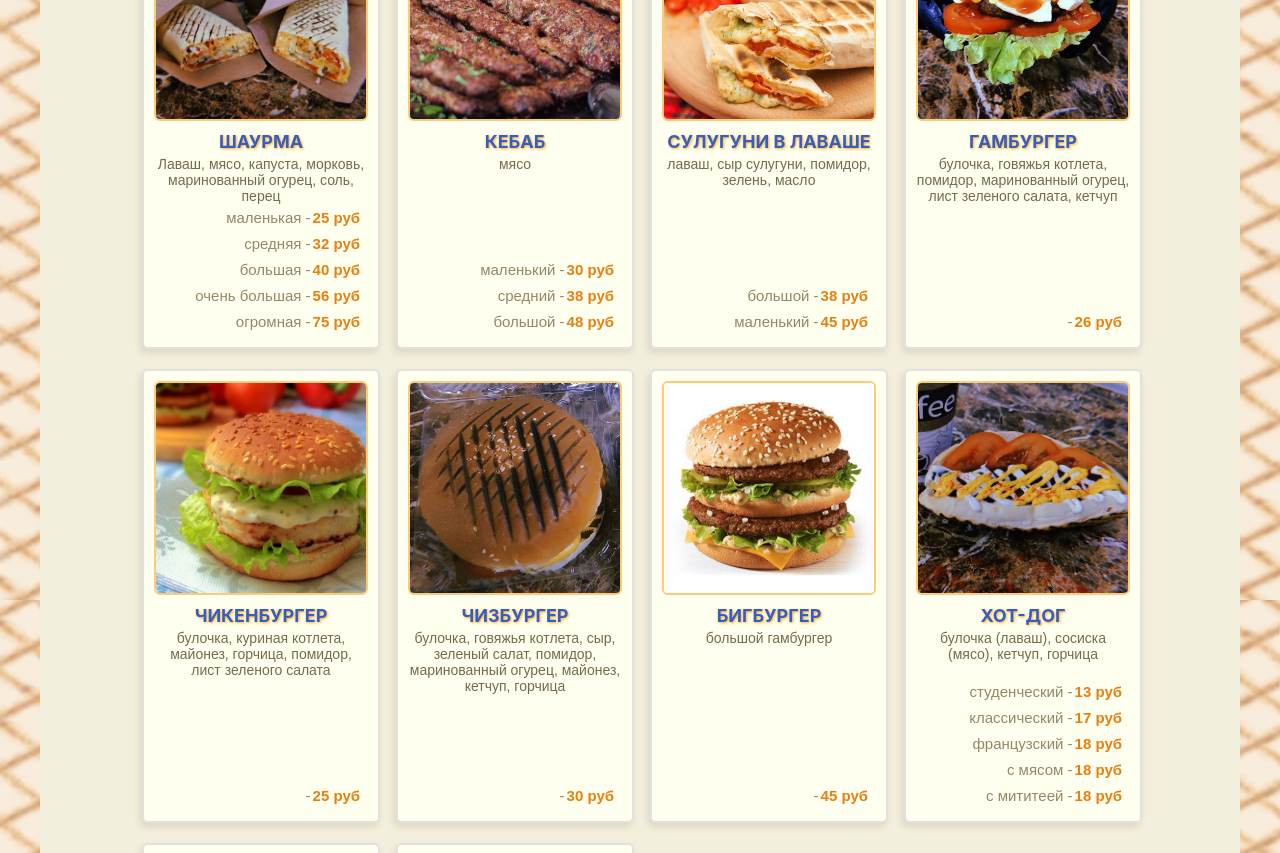
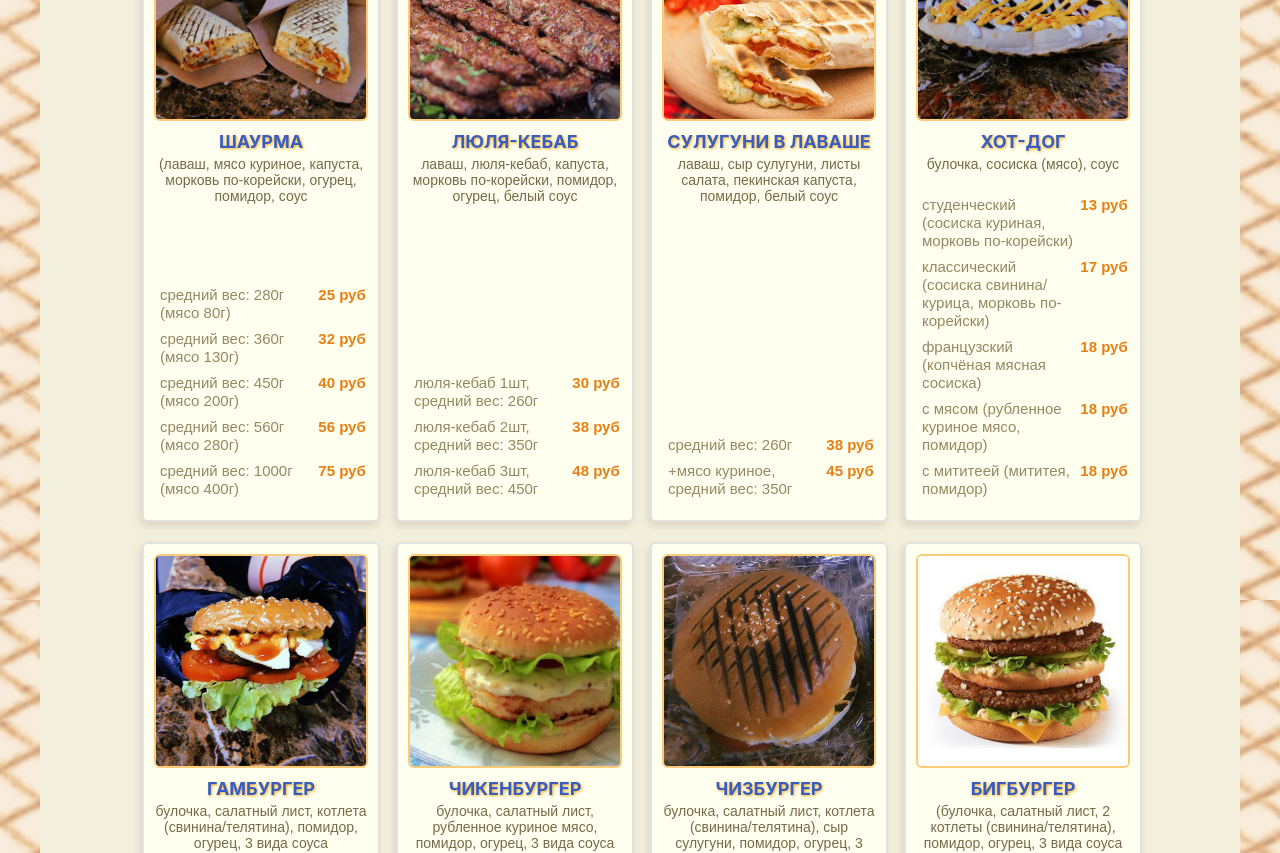
Before and after one commit to IrinaMalkush/Fast-Food-Like, a React (Create React App) app: page /menu/fast-food in a window 1280 px wide. Shown: the part 400-1253 px from the top of the page. Built offline with nearby package versions, Linux system fonts and the light colour scheme.

Commit message:
update menu and other information

```diff
--- a/src/components/MenuList.jsx
+++ b/src/components/MenuList.jsx
@@ -5,25 +5,25 @@ export const foodList = [
     fullimage: "/img/menuimages/shava.jpg",
     name: "шаурма",
     description:
-      "Лаваш, мясо, капуста, морковь, маринованный огурец, соль, перец",
+      "(лаваш, мясо куриное, капуста, морковь по-корейски, огурец, помидор, соус",
     pricelist: [
-      { pricename: "маленькая", price: "25 руб" },
-      { pricename: "средняя", price: "32 руб" },
-      { pricename: "большая", price: "40 руб" },
-      { pricename: "очень большая", price: "56 руб" },
-      { pricename: "огромная", price: "75 руб" },
+      { pricename: "средний вес: 280г (мясо 80г)", price: "25 руб" },
+      { pricename: "средний вес: 360г (мясо 130г)", price: "32 руб" },
+      { pricename: "средний вес: 450г (мясо 200г)", price: "40 руб" },
+      { pricename: "средний вес: 560г (мясо 280г)", price: "56 руб" },
+      { pricename: "средний вес: 1000г (мясо 400г)", price: "75 руб" },
     ],
   },
   {
     id: "1_kebab",
     image: "/img/menuimages/kebab.png",
     fullimage: "/img/menuimages/kebabmini.png",
-    name: "кебаб",
-    description: "мясо",
+    name: "люля-кебаб",
+    description: "лаваш, люля-кебаб, капуста, морковь по-корейски, помидор, огурец, белый соус",
     pricelist: [
-      { pricename: "маленький", price: "30 руб" },
-      { pricename: "средний", price: "38 руб" },
-      { pricename: "большой", price: "48 руб" },
+      { pricename: "люля-кебаб 1шт, средний вес: 260г", price: "30 руб" },
+      { pricename: "люля-кебаб 2шт, средний вес: 350г", price: "38 руб" },
+      { pricename: "люля-кебаб 3шт, средний вес: 450г", price: "48 руб" },
     ],
   },
   {
@@ -31,70 +31,70 @@ export const foodList = [
     image: "/img/menuimages/suluguni-v-lavashe.jpg",
     fullimage: "/img/menuimages/suluguni-v-lavashemini.jpg",
     name: "сулугуни в лаваше",
-    description: "лаваш, сыр сулугуни, помидор, зелень, масло",
+    description: "лаваш, сыр сулугуни, листы салата, пекинская капуста, помидор, белый соус",
     pricelist: [
-      { pricename: "большой", price: "38 руб" },
-      { pricename: "маленький", price: "45 руб" },
+      { pricename: "средний вес: 260г", price: "38 руб" },
+      { pricename: "+мясо куриное, средний вес: 350г", price: "45 руб" },
     ],
   },
   {
-    id: "3_hambutger",
+    id: "3_hot-dog",
+    image: "/img/menuimages/hotdog.jpg",
+    fullimage: "/img/menuimages/hotdogmini.jpg",
+    name: "хот-дог",
+    description: "булочка, сосиска (мясо), соус",
+    pricelist: [
+      { pricename: "студенческий (сосиска куриная, морковь по-корейски)", price: "13 руб" },
+      { pricename: "классический (сосиска свинина/курица, морковь по-корейски)", price: "17 руб" },
+      { pricename: "французский (копчёная мясная сосиска)", price: "18 руб" },
+      { pricename: "с мясом (рубленное куриное мясо, помидор)", price: "18 руб" },
+      { pricename: "с мититеей (мититея, помидор)", price: "18 руб" },
+    ],
+  },
+  {
+    id: "4_hambutger",
     image: "/img/menuimages/gamburger.jpg",
     fullimage: "/img/menuimages/gamburgermini.jpg",
     name: "гамбургер",
     description:
-      "булочка, говяжья котлета, помидор, маринованный огурец, лист зеленого салата, кетчуп",
+      "булочка, салатный лист, котлета (свинина/телятина), помидор, огурец, 3 вида соуса",
     pricelist: [{ pricename: "", price: "26 руб" }],
   },
   {
-    id: "4_chickenbutger",
+    id: "5_chickenbutger",
     image: "/img/menuimages/chickenburger.jpg",
     fullimage: "/img/menuimages/chickenburgermini.jpg",
     name: "чикенбургер",
     description:
-      "булочка, куриная котлета, майонез, горчица, помидор, лист зеленого салата",
+      "булочка, салатный лист, рубленное куриное мясо, помидор, огурец, 3 вида соуса",
     pricelist: [{ pricename: "", price: "25 руб" }],
   },
   {
-    id: "5_cheesebutger",
+    id: "6_cheesebutger",
     image: "/img/menuimages/cheeseburger.jpg",
     fullimage: "/img/menuimages/cheeseburgermini.jpg",
     name: "чизбургер",
     description:
-      "булочка, говяжья котлета, сыр, зеленый салат, помидор, маринованный огурец, майонез, кетчуп, горчица",
+      "булочка, салатный лист, котлета (свинина/телятина), сыр сулугуни, помидор, огурец, 3 вида соуса",
     pricelist: [{ pricename: "", price: "30 руб" }],
   },
   {
-    id: "6_bigburger",
+    id: "7_bigburger",
     image: "/img/menuimages/bigburger.jpg",
     fullimage: "/img/menuimages/bigburgermini.jpg",
     name: "бигбургер",
-    description: "большой гамбургер",
+    description: "(булочка, салатный лист, 2 котлеты (свинина/телятина), помидор, огурец, 3 вида соуса",
     pricelist: [{ pricename: "", price: "45 руб" }],
-  },
-  {
-    id: "7_hot-dog",
-    image: "/img/menuimages/hotdog.jpg",
-    fullimage: "/img/menuimages/hotdogmini.jpg",
-    name: "хот-дог",
-    description: "булочка (лаваш), сосиска (мясо), кетчуп, горчица",
-    pricelist: [
-      { pricename: "студенческий", price: "13 руб" },
-      { pricename: "классический", price: "17 руб" },
-      { pricename: "французский", price: "18 руб" },
-      { pricename: "с мясом", price: "18 руб" },
-      { pricename: "с мититеей", price: "18 руб" },
-    ],
   },
   {
     id: "8_frenchfry",
     image: "/img/menuimages/frenchfry.jpg",
     fullimage: "/img/menuimages/frenchfrymini.jpg",
     name: "картофель фри",
-    description: "",
+    description: "картофель фри, специи",
     pricelist: [
-      { pricename: "большой", price: "17 руб" },
-      { pricename: "маленький", price: "22 руб" },
+      { pricename: "средний вес: 100г", price: "17 руб" },
+      { pricename: "средний вес: 170г", price: "22 руб" },
     ],
   },
   {
@@ -102,10 +102,10 @@ export const foodList = [
     image: "/img/menuimages/chickenwings.jpg",
     fullimage: "/img/menuimages/chickenwingsmini.jpg",
     name: "наггетсы",
-    description: "",
+    description: "куринные наггетсы",
     pricelist: [
-      { pricename: "большой", price: "20 руб" },
-      { pricename: "маленький", price: "28 руб" },
+      { pricename: "средний вес: 100г", price: "20 руб" },
+      { pricename: "средний вес: 160г", price: "28 руб" },
     ],
   },
 ];
@@ -124,14 +124,14 @@ export const addsList = [
     image: "/img/menuimages/meet.jpg",
     fullimage: "/img/menuimages/meetmini.jpg",
     name: "мясо",
-    description: "",
-    pricelist: [{ pricename: "", price: "6 руб" }],
+    description: "мясо куриное",
+    pricelist: [{ pricename: "", price: "7 руб" }],
   },
   {
     id: "2_more-french-fry",
     image: "/img/menuimages/frenchfryadd.jpg",
     fullimage: "/img/menuimages/frenchfryaddmini.jpg",
-    name: "картошка фри",
+    name: "картофель фри",
     description: "",
     pricelist: [{ pricename: "", price: "5 руб" }],
   },
@@ -187,24 +187,32 @@ export const drinksList = [
     pricelist: [{ pricename: "", price: "5 руб" }],
   },
   {
-    id: "2_cocktail",
+    id: "2_coffeeinone",
+    image: "/img/menuimages/coffeethreeinone.jpg",
+    fullimage: "/img/menuimages/coffeethreeinonemini.jpg",
+    name: "кофе 3-в-1",
+    description: "",
+    pricelist: [{ pricename: "", price: "5 руб" }],
+  },
+  {
+    id: "3_cocktail",
     image: "/img/menuimages/cocktail.jpg",
     fullimage: "/img/menuimages/cocktailmini.jpg",
     name: "молочный коктейль",
-    description: "",
+    description: "молоко, мороженое 3 шарика, сахарная пудра",
     pricelist: [
-      { pricename: "классический", price: "" },
-      { pricename: "банановый", price: "" },
-      { pricename: "кофейный", price: "" },
+      { pricename: "классический", price: "18 руб" },
+      { pricename: "шоколадный (+какао)", price: "18 руб" },
+      { pricename: "банановый (+банан)", price: "21 руб" },
     ],
   },
   {
-    id: "3_mojito",
+    id: "4_mojito",
     image: "/img/menuimages/mojito.jpg",
     fullimage: "/img/menuimages/mojitomini.jpg",
     name: "мохито",
-    description: "",
-    pricelist: [{ pricename: "", price: "" }],
+    description: "мята, лайм, спрайт, тростниковый сахар, лед",
+    pricelist: [{ pricename: "", price: "16 руб" }],
   },
 ];
 
--- a/src/components/RenderMenu.jsx
+++ b/src/components/RenderMenu.jsx
@@ -16,7 +16,7 @@ export function RenderMenu({ menuitemslist }) {
           <div className="prices">
             {element.pricelist.map((item) => (
               <div className="price">
-                <p>{item.pricename} - </p>
+                <p>{item.pricename} </p>
                 <p>{item.price}</p>
               </div>
             ))}
--- a/src/components/stylesMainPage.css
+++ b/src/components/stylesMainPage.css
@@ -83,16 +83,6 @@
   box-shadow: var(--base-shadow-border);
 }
 
-.content {
-  width: 750px;
-  background-color: ivory;
-  box-shadow: var(--base-shadow);
-  border: 3px solid var(--base-border);
-  box-sizing: content-box;
-  margin-bottom: 20px;
-  margin-bottom: 20pxs;
-}
-
 .news-title {
   font-size: 25px;
   font-weight: bold;
@@ -105,6 +95,13 @@
   flex-direction: row;
   box-sizing: border-box;
   padding: 10px;
+  width: 750px;
+  background-color: ivory;
+  box-shadow: var(--base-shadow);
+  border: 3px solid var(--base-border);
+  box-sizing: content-box;
+  margin-bottom: 20px;
+  margin-bottom: 20px;
 }
 
 .news-image > img {
--- a/src/components/stylesMenu.css
+++ b/src/components/stylesMenu.css
@@ -58,11 +58,11 @@
   border-radius: 6px;
   border: 2px solid var(--base-border);
   width: 214px;
-  height: 430px;
   padding: 10px;
+  box-sizing: content-box;
   display: flex;
   flex-direction: column;
-  position: relative;
+  align-items: center;
 }
 
 .menu-item-image {
@@ -72,7 +72,6 @@
 }
 
 .menu-item-name {
-  justify-self: center;
   font-size: 18px;
   font-weight: bold;
   text-transform: uppercase;
@@ -85,23 +84,23 @@
 .menu-item-description {
   font-size: 14px;
   font-family: var(--base-font);
-  margin: 4px 0 0 0;
+  margin: 4px 0 20px 0;
   text-align: center;
   color: #756b4b;
 }
 
 .prices {
-  margin: 0;
-  position: absolute;
-  bottom: 12px;
-  right: 12px;
+  margin: 8px;
+  margin-top: auto;
+  width: 100%;
+  justify-self: flex-end;
 }
 
 .price {
   margin: 0;
   display: flex;
   flex-direction: row;
-  justify-content: flex-end;
+  width: 100%;
 }
 
 .price > :first-child {
@@ -110,6 +109,8 @@
   font-family: var(--base-font);
   line-height: 18px;
   margin: 4px 2px 4px 6px;
+  justify-self: flex-start;
+  width: 190px;
 }
 
 .price > :last-child {
@@ -118,7 +119,9 @@
   font-family: var(--base-font);
   font-weight: bold;
   line-height: 18px;
-  margin: 4px 6px 4px 0;
+  margin: 4px 2px 4px 0;
+  width: 58px;
+  justify-self: self-end;
 }
 
 .big-image-background {
```
Also changed, not shown: src/components/Contacts.jsx (+1 -13 lines), src/components/Events.jsx (+18 -9 lines), src/components/NewsList.jsx (+6 -6 lines), src/components/stylesEvents.css (added, +110 -0 lines), public/img/menuimages/coffeethreeinone.jpg (added), public/img/menuimages/coffeethreeinonemini.jpg (added).
